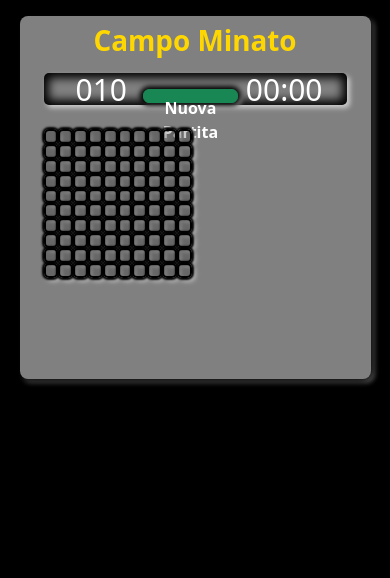
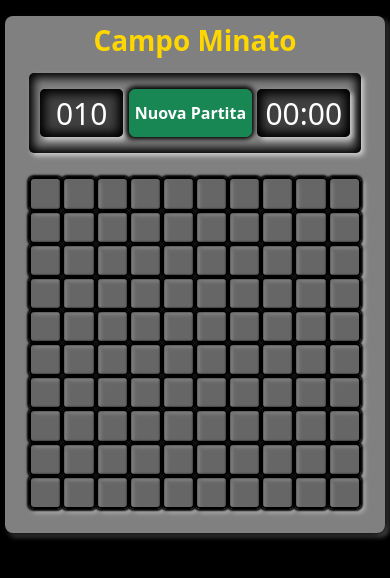
Before and after one commit to RiccardoBernardi1/campo-minato-1, a Vue app: page / in a window 390 px wide. Shown: the top 578 px of the page. Built offline with nearby package versions, Linux system fonts and the light colour scheme.

Commit message:
Aggiunge media query per mobile

```diff
--- a/src/components/CellsBoard.vue
+++ b/src/components/CellsBoard.vue
@@ -174,12 +174,15 @@ export default {
 
 <style lang="scss" scoped>
 .board {
-  max-width: 38vw;
-  max-height: 38vw;
+  @media screen and (max-width: 767px) {
+    max-width: 85vw;
+    max-height: 85vw;
+  }
+
   .cell {
     border-radius: 0.3125rem;
-    width: calc(38vw / 10);
-    height: calc(38vw / 10);
+    width: calc(85vw / 10);
+    height: calc(85vw / 10);
     background-color: rgba($color: #000000, $alpha: 0.2);
     border: 0.125rem solid #000000;
     cursor: pointer;
--- a/src/components/NewGame.vue
+++ b/src/components/NewGame.vue
@@ -1,5 +1,5 @@
 <template>
-  <div class="header d-flex p-3 justify-content-around">
+  <div class="header d-flex py-3 px-2 justify-content-around">
     <div class="points d-flex align-items-center">
       <span class="m-3">010</span>
     </div>
@@ -31,8 +31,10 @@ export default {
 <style lang="scss" scoped>
 .header {
   box-shadow: inset 0 0 10px 5px #000000, 3px 3px 5px 0 #ccc;
-  max-height: 8%;
   border-radius: 0.3125rem;
+  @media screen and (max-width: 767px) {
+    max-height: 5rem;
+  }
   .time,
   .points {
     box-shadow: inset 0 0 10px 5px #000000, 3px 3px 5px 0 #ccc;
@@ -43,6 +45,9 @@ export default {
   }
   .new-game {
     box-shadow: 0 0 5px 3px #000000, 3px 3px 5px 0 #ccc;
+    @media screen and (max-width: 767px) {
+      padding: 5px 5px;
+    }
   }
 }
 </style>
--- a/src/components/PlaySpace.vue
+++ b/src/components/PlaySpace.vue
@@ -145,8 +145,7 @@ export default {
 <style lang="scss" scoped>
 .playspace {
   background-color: grey;
-  max-width: 90vw;
-  max-height: 97vh;
+
   border-radius: 0.5rem;
   box-shadow: 0 0 10px 5px #000000, 3px 3px 5px 0 #ccc;
   padding: 0 1.5rem 1.5rem 1.5rem;
```
